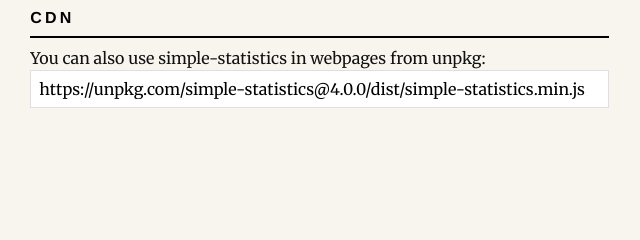
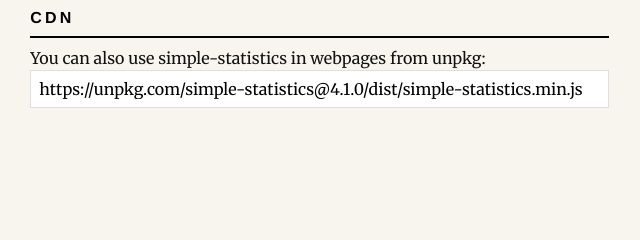
Before and after one commit to simple-statistics/simple-statistics.github.com, a plain HTML site: page index.html in a window 1280 px wide. Shown: the part 1277-1517 px from the top of the page, 543-1183 px from the left. Drawn offline with Linux system fonts and the light colour scheme.

Commit message:
chore: Update version

```diff
--- a/index.html
+++ b/index.html
@@ -75,9 +75,9 @@
           <h1 class='sans h4 caps m0'><a href='#download'>Download</a></h1>
           <hr class='mt1'>
           <h4>Uncompressed Development</h4>
-          <a class='btn btn-outline bg-white' download='simple-statistics.js' href='https://unpkg.com/simple-statistics@4.0.0/dist/simple-statistics.js'>simple-statistics.js</a>
+          <a class='btn btn-outline bg-white' download='simple-statistics.js' href='https://unpkg.com/simple-statistics@4.1.0/dist/simple-statistics.js'>simple-statistics.js</a>
           <h4>Production Build</h4>
-          <a class='btn btn-outline bg-white' download='simple-statistics.min.js' href='https://unpkg.com/simple-statistics@4.0.0/dist/simple-statistics.min.js'>simple-statistics.min.js</a>
+          <a class='btn btn-outline bg-white' download='simple-statistics.min.js' href='https://unpkg.com/simple-statistics@4.1.0/dist/simple-statistics.min.js'>simple-statistics.min.js</a>
         </div>
         <div class='sm-col-7 px2 mb3'>
           <h1 class='sans h4 caps m0'><a href='#install'>Install</a></h1>
@@ -94,7 +94,7 @@
           <h1 class='mt4 sans h4 caps m0'><a href='#cdn'>CDN</a></h1>
           <hr class='mt1'>
           <p>You can also use simple-statistics in webpages from unpkg:
-          <input onclick='selectme(this)' class='overflow-auto bg-white px1 py1 border col-12' value='https://unpkg.com/simple-statistics@4.0.0/dist/simple-statistics.min.js' />
+          <input onclick='selectme(this)' class='overflow-auto bg-white px1 py1 border col-12' value='https://unpkg.com/simple-statistics@4.1.0/dist/simple-statistics.min.js' />
         </div>
       </div>
     </section>
```
